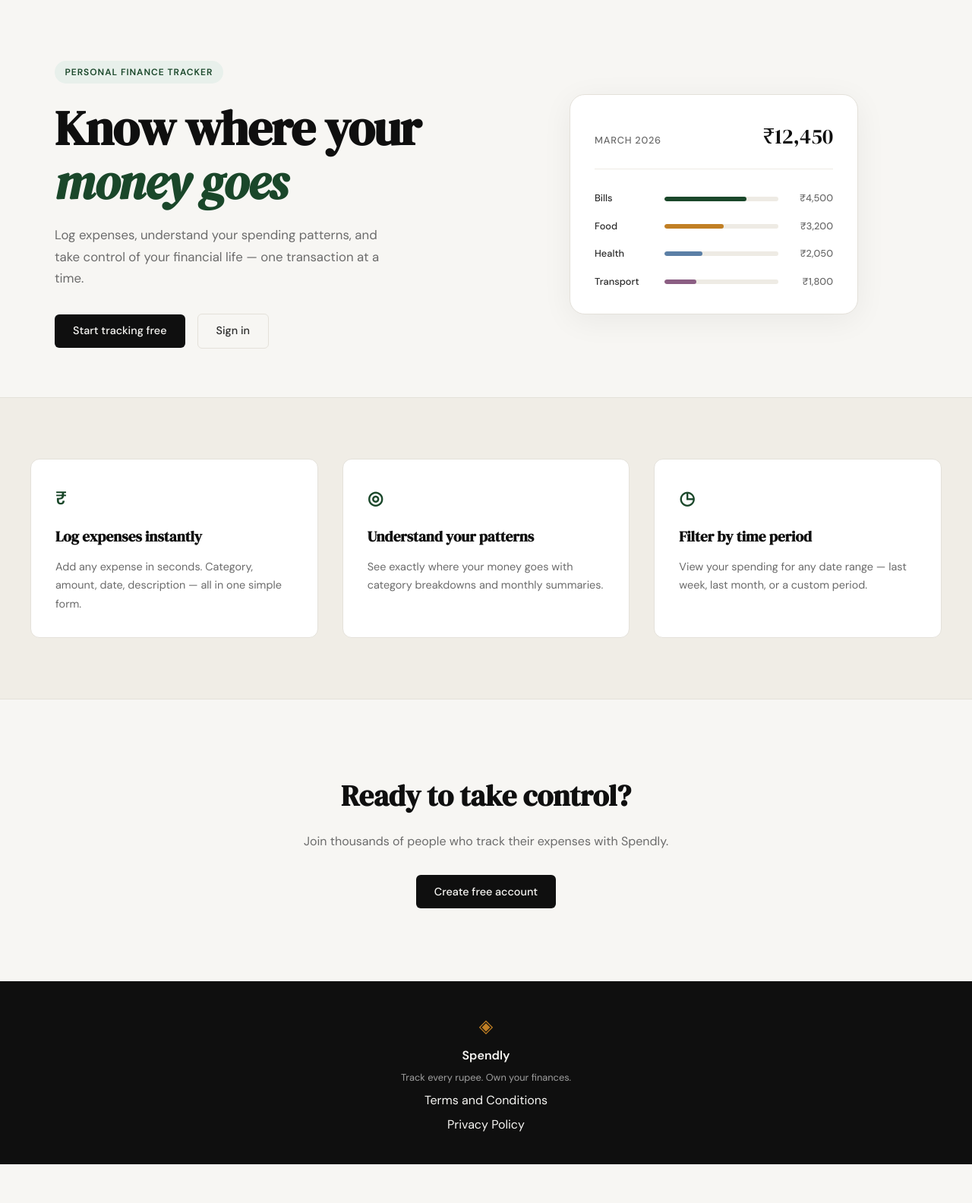
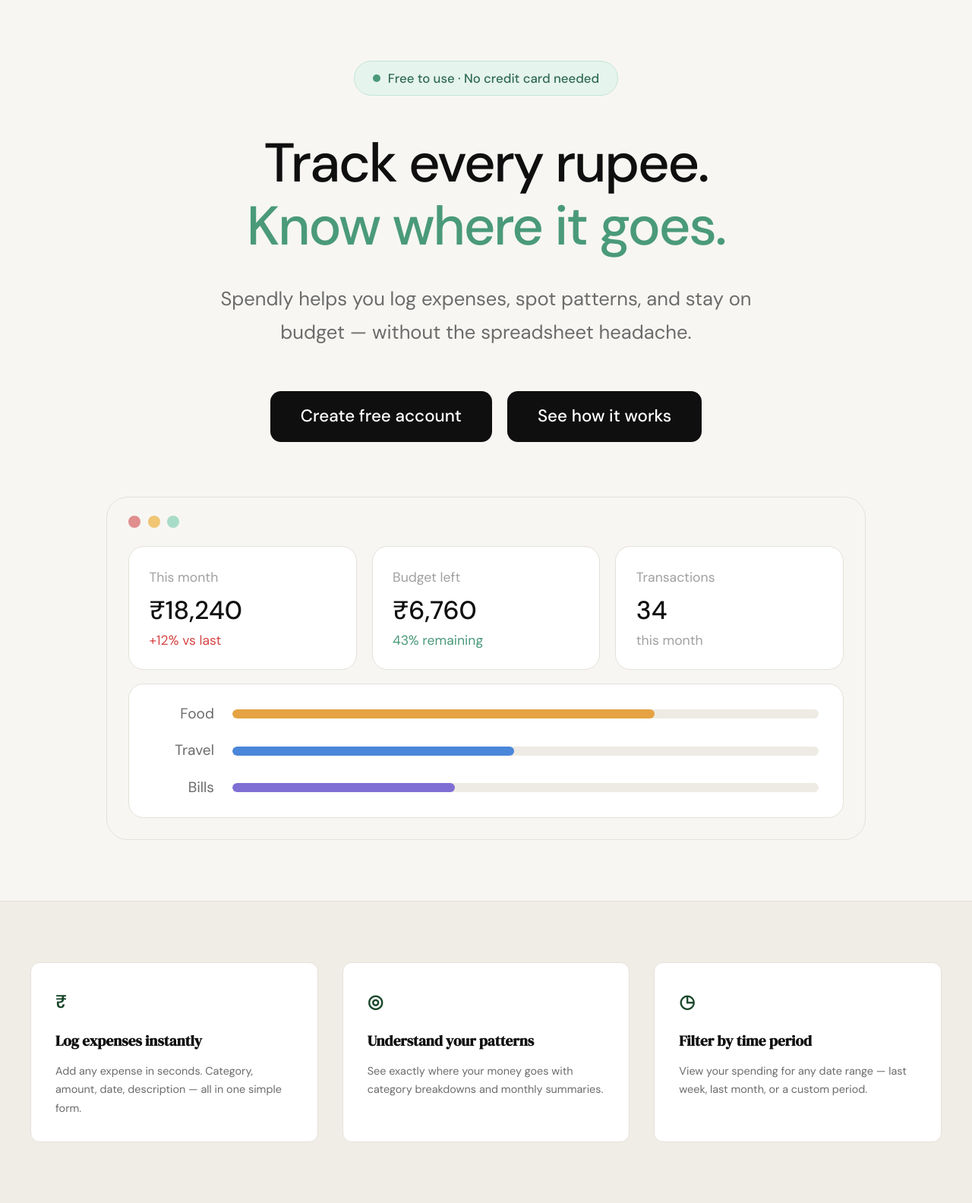
Before and after one commit to bruynbroeckj-sudo/spendly, a Flask app: page / in a window 1280 px wide. Shown: the part 61-1645 px from the top of the page at 76% size. Before the commit the page ends 1594 px from the top, so only its background shows below. Run offline with Flask 3, Linux system fonts and the light colour scheme.

Commit message:
:landing: redesign hero section to match mockup

```diff
--- a/static/css/style.css
+++ b/static/css/style.css
@@ -124,115 +124,182 @@ a { color: inherit; text-decoration: none; }
 /* ------------------------------------------------------------------ */
 
 .hero {
-    padding: 5rem 2rem 4rem;
-    display: grid;
-    grid-template-columns: 1fr 1fr;
-    gap: 4rem;
-    align-items: center;
+    padding: 5rem 2rem 5rem;
     max-width: var(--max-width);
     margin: 0 auto;
+    display: flex;
+    flex-direction: column;
+    align-items: center;
+    text-align: center;
+}
+
+.hero-inner {
+    display: flex;
+    flex-direction: column;
+    align-items: center;
 }
 
 .hero-badge {
-    display: inline-block;
-    background: var(--accent-light);
-    color: var(--accent);
-    font-size: 0.75rem;
-    font-weight: 600;
-    letter-spacing: 0.08em;
-    text-transform: uppercase;
-    padding: 0.35rem 0.85rem;
+    display: inline-flex;
+    align-items: center;
+    gap: 0.6rem;
+    background: #e6f4ee;
+    border: 1px solid #c3e4d4;
+    color: #2f6b52;
+    font-size: 1.05rem;
+    font-weight: 500;
+    padding: 0.55rem 1.5rem;
     border-radius: 999px;
-    margin-bottom: 1.5rem;
+    margin-bottom: 3rem;
+}
+
+.hero-badge-dot {
+    width: 0.65rem;
+    height: 0.65rem;
+    border-radius: 50%;
+    background: #4a9a7a;
 }
 
 .hero-title {
-    font-family: var(--font-display);
-    font-size: clamp(2.5rem, 5vw, 4rem);
-    line-height: 1.1;
-    letter-spacing: -0.02em;
+    font-family: var(--font-body);
+    font-weight: 500;
+    font-size: clamp(2.5rem, 6vw, 4.5rem);
+    line-height: 1.15;
+    letter-spacing: -0.03em;
     color: var(--ink);
-    margin-bottom: 1.25rem;
+    margin-bottom: 2rem;
 }
 
-.hero-title em {
-    font-style: italic;
-    color: var(--accent);
+.hero-title-accent {
+    color: #4a9a7a;
 }
 
 .hero-subtitle {
-    font-size: 1.05rem;
+    font-size: clamp(1.1rem, 2.2vw, 1.6rem);
     color: var(--ink-muted);
     line-height: 1.7;
-    max-width: 460px;
-    margin-bottom: 2rem;
+    max-width: 720px;
+    margin-bottom: 3.5rem;
 }
 
 .hero-actions {
     display: flex;
-    gap: 1rem;
+    gap: 1.25rem;
     align-items: center;
+    justify-content: center;
+    flex-wrap: wrap;
 }
 
+.hero-btn {
+    display: inline-block;
+    background: var(--ink);
+    color: #fff;
+    padding: 1.25rem 2.5rem;
+    border-radius: 14px;
+    font-family: var(--font-body);
+    font-size: 1.4rem;
+    font-weight: 500;
+    line-height: 1.2;
+    transition: background 0.2s;
+}
+
+.hero-btn:hover { background: var(--ink-soft); }
+
 /* ------------------------------------------------------------------ */
-/* Mock card (hero visual)                                             */
+/* Mock dashboard (hero visual)                                        */
 /* ------------------------------------------------------------------ */
 
 .hero-visual {
-    display: flex;
-    justify-content: center;
+    width: 100%;
+    max-width: 1000px;
+    margin-top: 4.5rem;
 }
 
-.mock-card {
+.mock-window {
+    background: var(--paper);
+    border: 1px solid var(--border);
+    border-radius: 28px;
+    padding: 1.5rem 1.75rem 1.75rem;
+    text-align: left;
+}
+
+.mock-dots {
+    display: flex;
+    gap: 0.6rem;
+    margin-bottom: 1.5rem;
+}
+
+.mock-dot {
+    width: 1rem;
+    height: 1rem;
+    border-radius: 50%;
+    background: #e08e8e;
+}
+
+.mock-dot-yellow { background: #f0c674; }
+.mock-dot-green { background: #a8dcc8; }
+
+.mock-stats {
+    display: grid;
+    grid-template-columns: repeat(3, 1fr);
+    gap: 1.25rem;
+    margin-bottom: 1.1rem;
+}
+
+.mock-stat {
     background: var(--paper-card);
     border: 1px solid var(--border);
-    border-radius: var(--radius-lg);
-    padding: 2rem;
-    width: 100%;
-    max-width: 380px;
-    box-shadow: 0 8px 40px rgba(0,0,0,0.06);
+    border-radius: 20px;
+    padding: 1.6rem 1.65rem 1.5rem;
 }
 
-.mock-card-header {
-    display: flex;
-    justify-content: space-between;
-    align-items: baseline;
-    margin-bottom: 1.75rem;
-    padding-bottom: 1.25rem;
-    border-bottom: 1px solid var(--border-soft);
+.mock-stat-label {
+    font-size: 1.1rem;
+    color: var(--ink-faint);
+    margin-bottom: 0.5rem;
 }
 
-.mock-label {
-    font-size: 0.8rem;
+.mock-stat-value {
+    font-size: 2.1rem;
     font-weight: 500;
-    color: var(--ink-muted);
-    text-transform: uppercase;
-    letter-spacing: 0.06em;
+    color: var(--ink);
+    line-height: 1.3;
+    margin-bottom: 0.25rem;
 }
 
-.mock-total {
-    font-family: var(--font-display);
-    font-size: 1.75rem;
-    color: var(--ink);
+.mock-stat-note {
+    font-size: 1.1rem;
+    color: var(--ink-faint);
 }
 
-.mock-bars { display: flex; flex-direction: column; gap: 1rem; }
+.mock-stat-note.is-down { color: #d64545; }
+.mock-stat-note.is-up { color: #4a9a7a; }
+
+.mock-bars {
+    background: var(--paper-card);
+    border: 1px solid var(--border);
+    border-radius: 20px;
+    padding: 1.5rem 2rem;
+    display: flex;
+    flex-direction: column;
+    gap: 1.1rem;
+}
 
 .mock-bar-row {
     display: grid;
-    grid-template-columns: 80px 1fr 60px;
+    grid-template-columns: 5rem 1fr;
     align-items: center;
-    gap: 0.75rem;
+    gap: 1.5rem;
 }
 
 .mock-cat {
-    font-size: 0.8rem;
-    font-weight: 500;
-    color: var(--ink-soft);
+    font-size: 1.2rem;
+    color: var(--ink-muted);
+    text-align: right;
 }
 
 .mock-bar-track {
-    height: 6px;
+    height: 12px;
     background: var(--border-soft);
     border-radius: 999px;
     overflow: hidden;
@@ -240,21 +307,12 @@ a { color: inherit; text-decoration: none; }
 
 .mock-bar {
     height: 100%;
-    background: var(--accent);
+    background: #e5a343;
     border-radius: 999px;
-    transition: width 0.6s ease;
 }
 
-.mock-bar-2 { background: var(--accent-2); }
-.mock-bar-3 { background: #5b7fa6; }
-.mock-bar-4 { background: #8b5e83; }
-
-.mock-amt {
-    font-size: 0.8rem;
-    font-weight: 500;
-    color: var(--ink-muted);
-    text-align: right;
-}
+.mock-bar-2 { background: #4a86d9; }
+.mock-bar-3 { background: #7f6fd4; }
 
 /* ------------------------------------------------------------------ */
 /* Buttons                                                             */
@@ -512,19 +570,14 @@ a { color: inherit; text-decoration: none; }
 /* ------------------------------------------------------------------ */
 
 @media (max-width: 900px) {
-    .hero {
-        grid-template-columns: 1fr;
-        text-align: center;
-    }
-
-    .hero-subtitle { max-width: 100%; }
-    .hero-actions { justify-content: center; }
-    .hero-visual { display: none; }
+    .mock-stats { grid-template-columns: 1fr; }
 
     .features-inner { grid-template-columns: 1fr; }
 }
 
 @media (max-width: 600px) {
     .nav-links a:not(.nav-cta) { display: none; }
-    .hero { padding: 3rem 1rem 2rem; }
+    .hero { padding: 3rem 1rem 3rem; }
+    .hero-badge { font-size: 0.9rem; }
+    .hero-btn { font-size: 1.1rem; padding: 1rem 1.75rem; }
 }
--- a/templates/landing.html
+++ b/templates/landing.html
@@ -6,55 +6,56 @@
 
 <section class="hero">
     <div class="hero-inner">
-        <div class="hero-badge">Personal Finance Tracker</div>
+        <div class="hero-badge"><span class="hero-badge-dot"></span>Free to use · No credit card needed</div>
         <h1 class="hero-title">
-            Know where your<br>
-            <em>money goes</em>
+            Track every rupee.<br>
+            <span class="hero-title-accent">Know where it goes.</span>
         </h1>
         <p class="hero-subtitle">
-            Log expenses, understand your spending patterns,
-            and take control of your financial life —
-            one transaction at a time.
+            Spendly helps you log expenses, spot patterns, and stay
+            on budget — without the spreadsheet headache.
         </p>
         <div class="hero-actions">
-            <a href="{{ url_for('register') }}" class="btn-primary">Start tracking free</a>
-            <a href="{{ url_for('login') }}" class="btn-ghost">Sign in</a>
+            <a href="{{ url_for('register') }}" class="hero-btn">Create free account</a>
+            <a href="#features" class="hero-btn">See how it works</a>
         </div>
     </div>
     <div class="hero-visual">
-        <div class="mock-card">
-            <div class="mock-card-header">
-                <span class="mock-label">March 2026</span>
-                <span class="mock-total">₹12,450</span>
+        <div class="mock-window">
+            <div class="mock-dots">
+                <span class="mock-dot"></span>
+                <span class="mock-dot mock-dot-yellow"></span>
+                <span class="mock-dot mock-dot-green"></span>
+            </div>
+            <div class="mock-stats">
+                <div class="mock-stat">
+                    <div class="mock-stat-label">This month</div>
+                    <div class="mock-stat-value">₹18,240</div>
+                    <div class="mock-stat-note is-down">+12% vs last</div>
+                </div>
+                <div class="mock-stat">
+                    <div class="mock-stat-label">Budget left</div>
+                    <div class="mock-stat-value">₹6,760</div>
+                    <div class="mock-stat-note is-up">43% remaining</div>
+                </div>
+                <div class="mock-stat">
+                    <div class="mock-stat-label">Transactions</div>
+                    <div class="mock-stat-value">34</div>
+                    <div class="mock-stat-note">this month</div>
+                </div>
             </div>
             <div class="mock-bars">
                 <div class="mock-bar-row">
-                    <span class="mock-cat">Bills</span>
-                    <div class="mock-bar-track">
-                        <div class="mock-bar" style="width: 72%"></div>
-                    </div>
-                    <span class="mock-amt">₹4,500</span>
+                    <span class="mock-cat">Food</span>
+                    <div class="mock-bar-track"><div class="mock-bar" style="width: 72%"></div></div>
                 </div>
                 <div class="mock-bar-row">
-                    <span class="mock-cat">Food</span>
-                    <div class="mock-bar-track">
-                        <div class="mock-bar mock-bar-2" style="width: 52%"></div>
-                    </div>
-                    <span class="mock-amt">₹3,200</span>
+                    <span class="mock-cat">Travel</span>
+                    <div class="mock-bar-track"><div class="mock-bar mock-bar-2" style="width: 48%"></div></div>
                 </div>
                 <div class="mock-bar-row">
-                    <span class="mock-cat">Health</span>
-                    <div class="mock-bar-track">
-                        <div class="mock-bar mock-bar-3" style="width: 33%"></div>
-                    </div>
-                    <span class="mock-amt">₹2,050</span>
-                </div>
-                <div class="mock-bar-row">
-                    <span class="mock-cat">Transport</span>
-                    <div class="mock-bar-track">
-                        <div class="mock-bar mock-bar-4" style="width: 28%"></div>
-                    </div>
-                    <span class="mock-amt">₹1,800</span>
+                    <span class="mock-cat">Bills</span>
+                    <div class="mock-bar-track"><div class="mock-bar mock-bar-3" style="width: 38%"></div></div>
                 </div>
             </div>
         </div>
```
